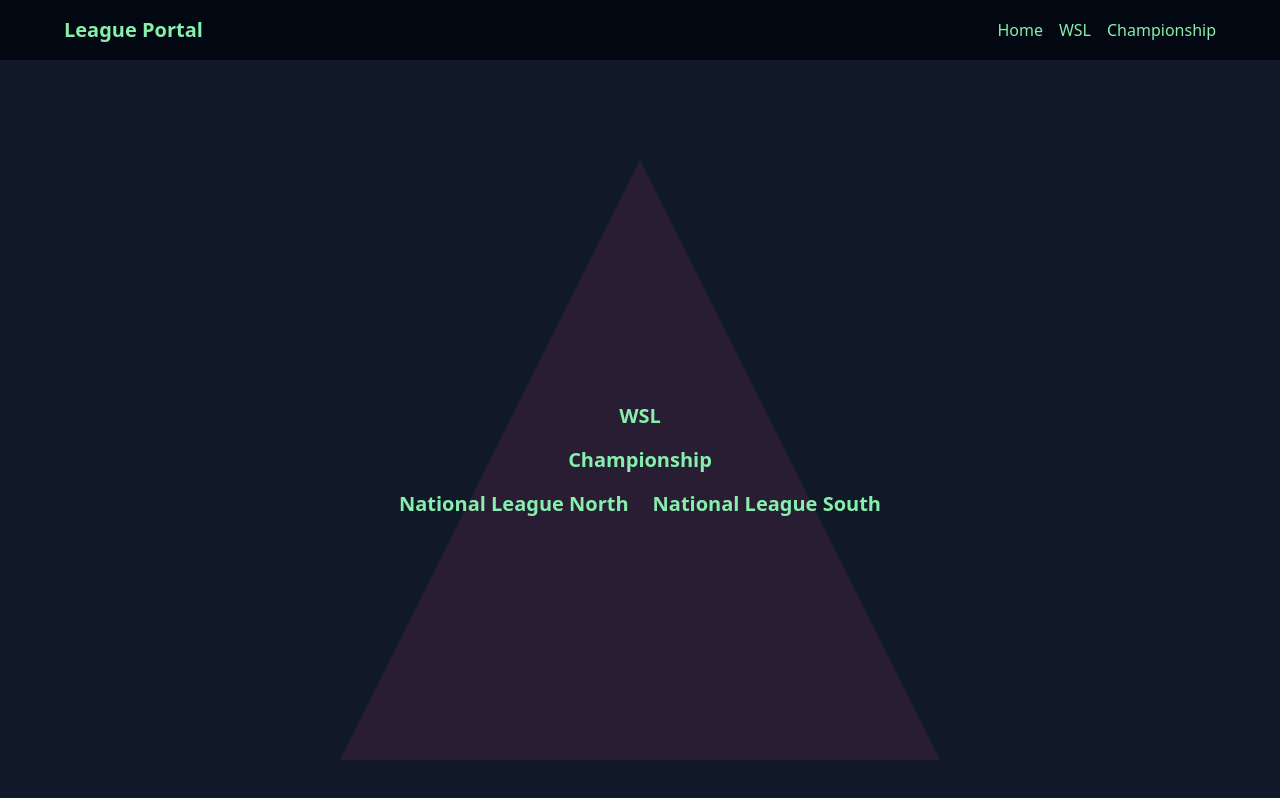
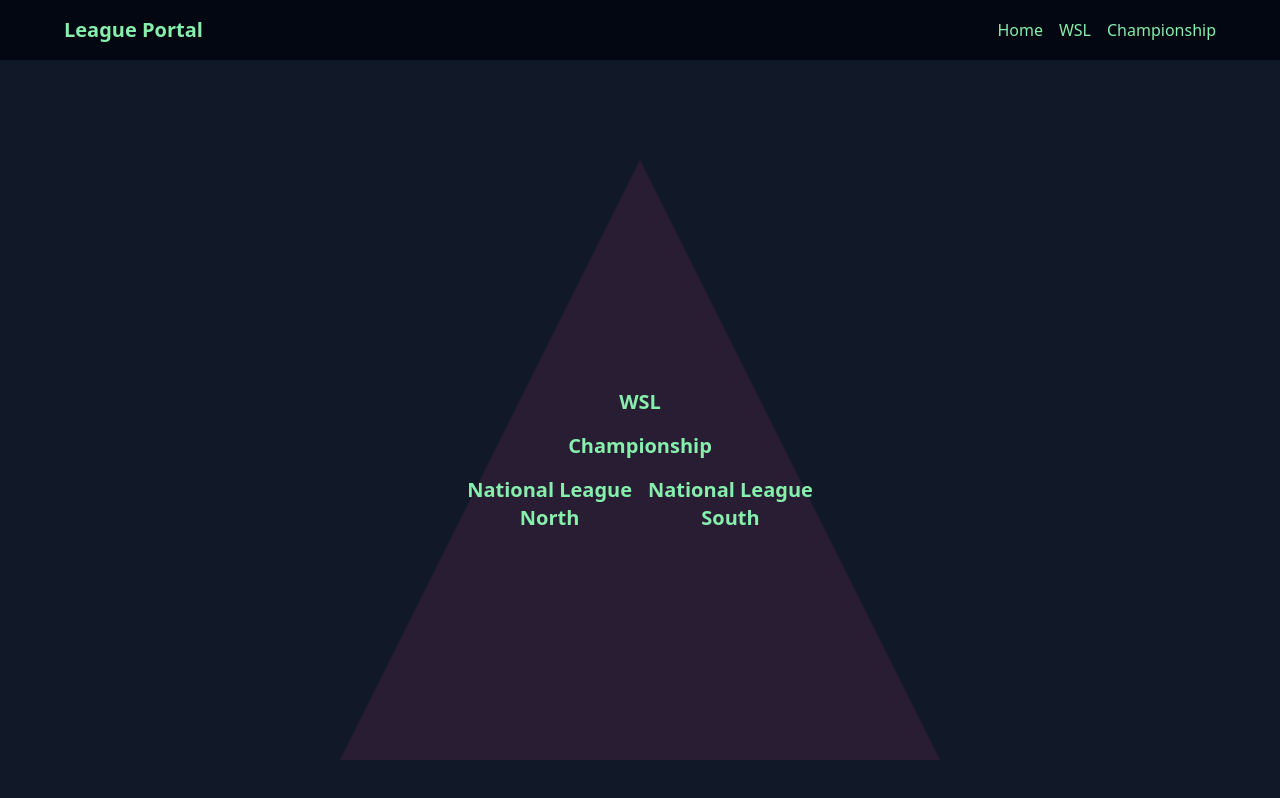
Before and after one commit to jhickey011/the-pyramid-page, a Next.js app: page / in a window 1280 px wide. Shown: the top 798 px of the page. Built offline with nearby package versions, Linux system fonts and the light colour scheme.

Commit message:
Update page.tsx

```diff
--- a/app/page.tsx
+++ b/app/page.tsx
@@ -34,14 +34,14 @@ export default function Home() {
           <div className="absolute inset-0 flex flex-col justify-center items-center gap-4 text-lg sm:text-xl font-bold z-10">
             <Link href="/leagues/WSL" className="neon-glow hover:text-green-400 transition">WSL</Link>
             <Link href="/leagues/Championship" className="neon-glow hover:text-green-400 transition">Championship</Link>
-            <div className="flex gap-6">
-              <Link href="/leagues/national-league<br />Northern-Premier<" className="neon-glow hover:text-green-400 transition">
-                National League North
-              </Link>
-              <Link href="/league/national-league<br />Southern-Premier<" className="neon-glow hover:text-green-400 transition">
-                National League South
-              </Link>
-            </div>
+            <div className="flex flex-wrap justify-center gap-4 text-center max-w-xs sm:max-w-sm">
+  <Link href="/leagues/national-northern-premier" className="break-words hover:text-pink-400 transition font-semibold">
+    National League<br />North
+  </Link>
+  <Link href="/leagues/national-southern-premier" className="break-words hover:text-pink-400 transition font-semibold">
+    National League<br />South
+  </Link>
+</div>
           </div>
         </div>
       </div>
```
